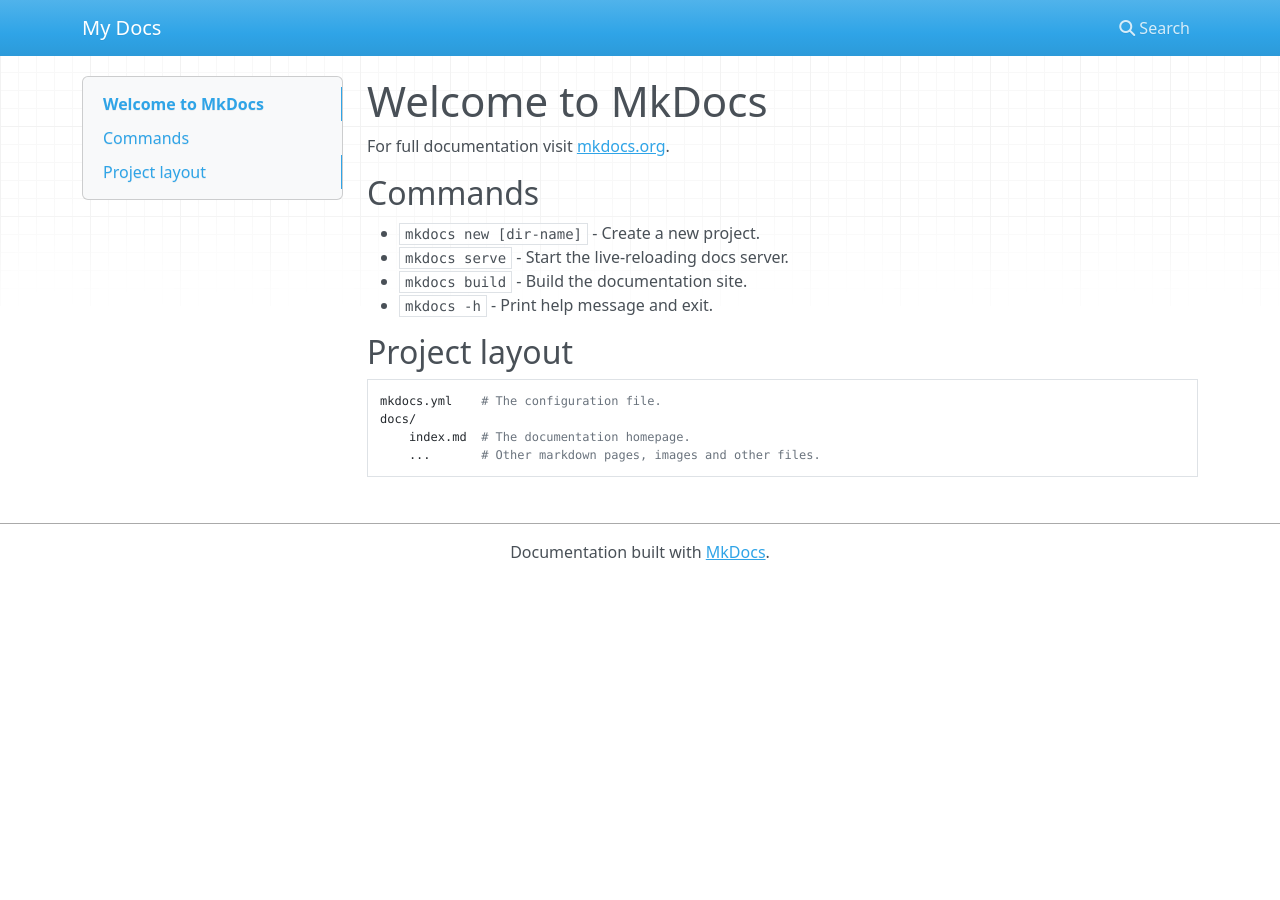
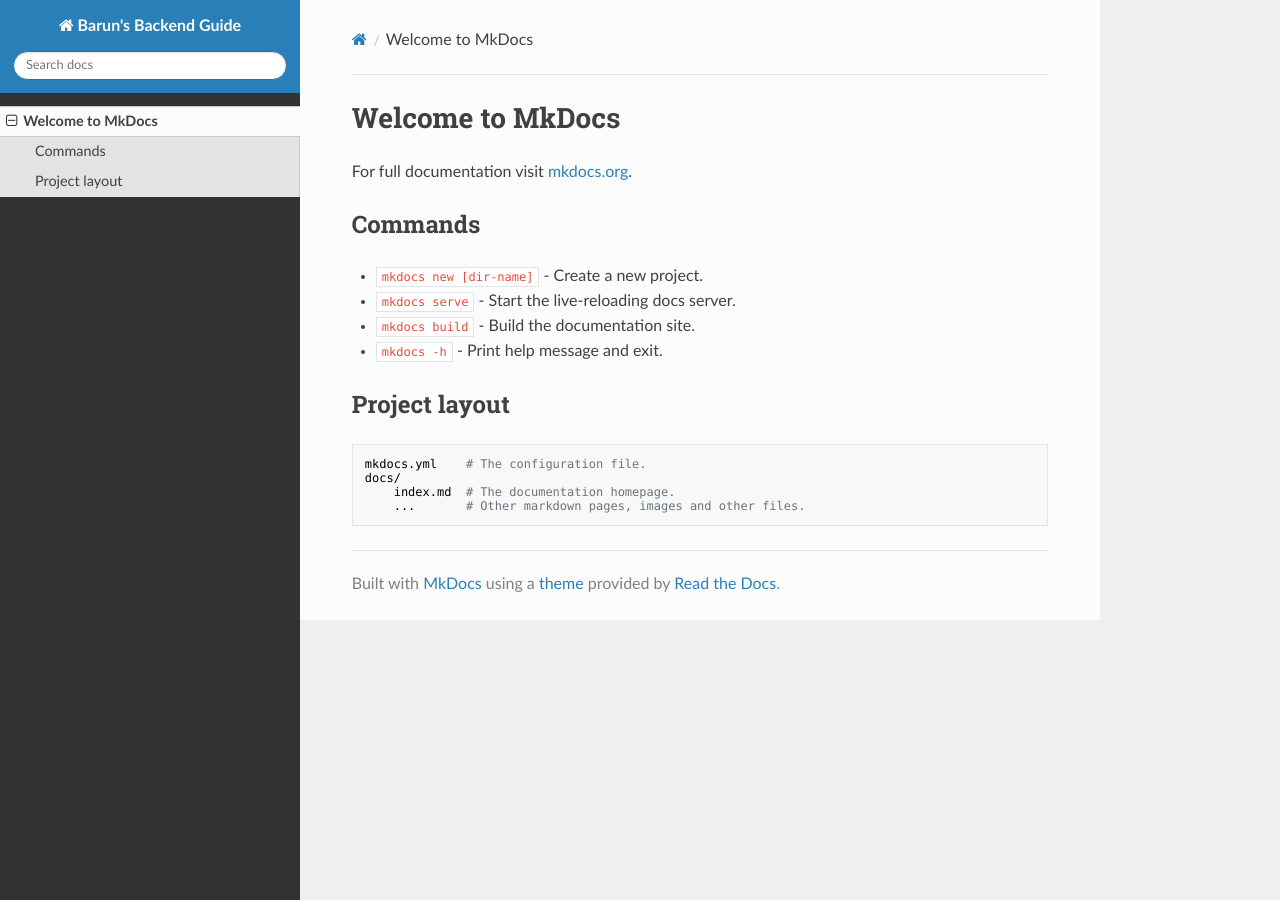
Before and after one commit to bhalder/backend-guide, an MkDocs documentation site: the page built from docs/index.md, in a window 1280 px wide. Built offline with MkDocs 1.6.1, drawn with Linux system fonts in a browser that asks for light colours; nearby versions of some CDN libraries.

Commit message:
change theme to readthedocs

```diff
--- a/mkdocs.yml
+++ b/mkdocs.yml
@@ -1 +1,2 @@
-site_name: My Docs
+site_name: Barun's Backend Guide
+theme: readthedocs
```
